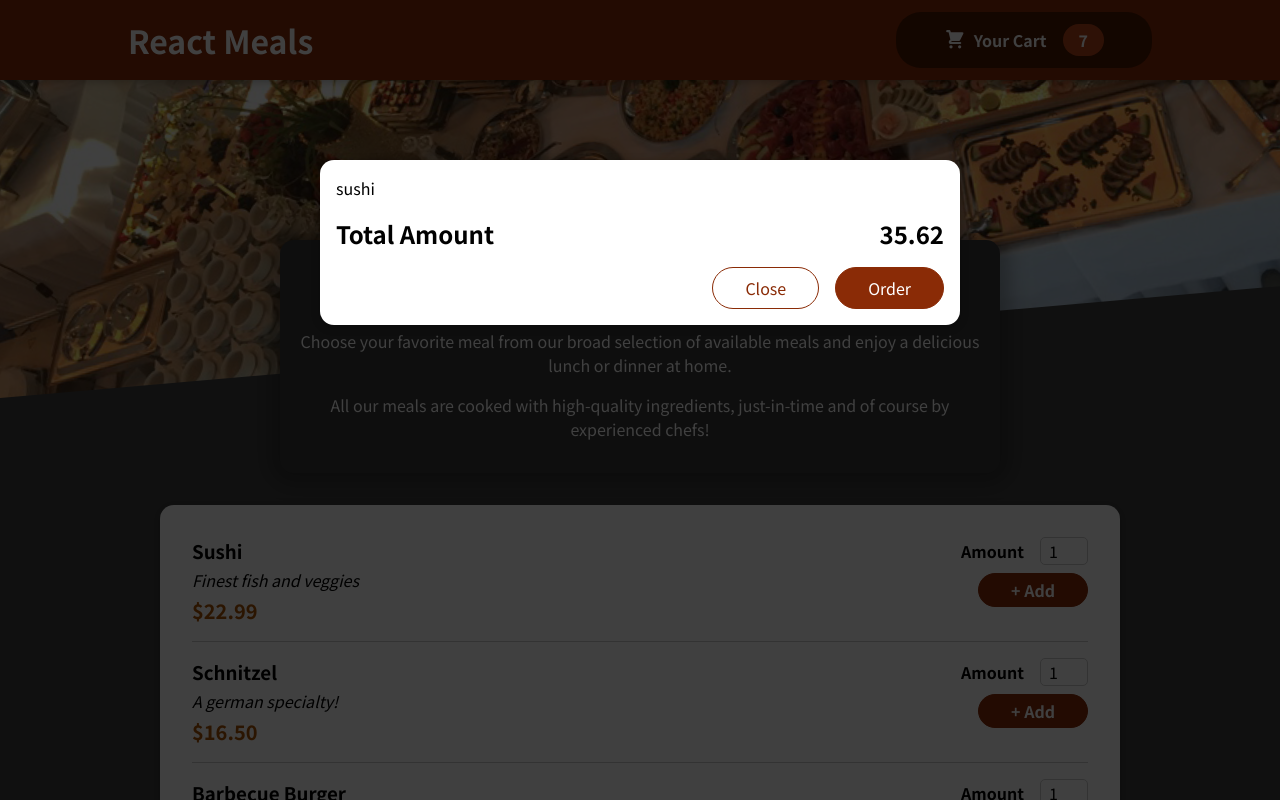
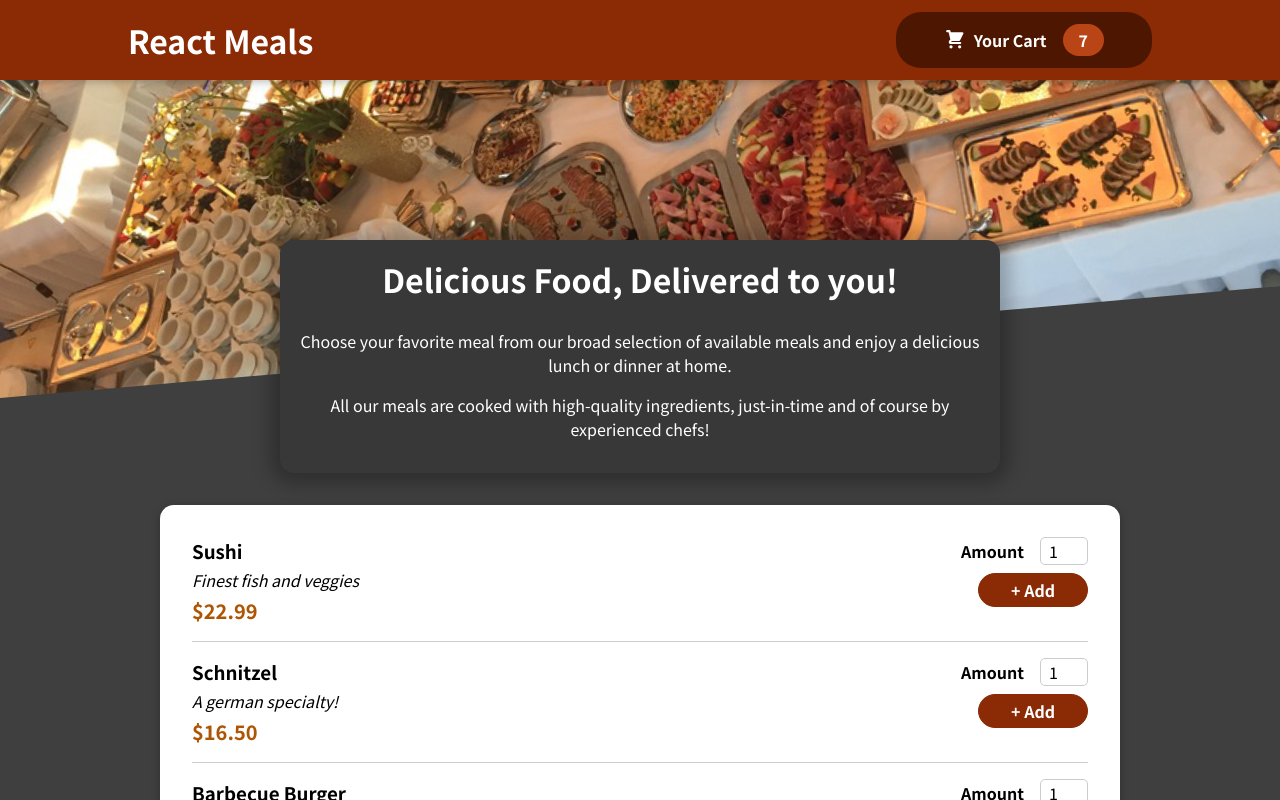
Before and after one commit to SushmaGowda7/restruant-app, a React (Create React App) app: page / in a window 1280 px wide. Shown: the top 800 px of the page. Built offline with nearby package versions, Linux system fonts and the light colour scheme.

Commit message:
cart open and close can be done

```diff
--- a/src/App.js
+++ b/src/App.js
@@ -1,13 +1,22 @@
-import { Fragment } from "react";
+import { Fragment, useState } from "react";
 import Cart from "./Components/Cart/Cart";
 import Header from "./Components/Layout/Header";
 import Meals from "./Components/Meals/Meals";
 
 function App() {
+  const [showCart, setShowCart] = useState(false);
+
+  const ShowCartHandler = () => {
+    setShowCart(true);
+  }
+  const HideCartHandler = () => {
+    setShowCart(false);
+  }
+
   return (
     <Fragment>
-      <Cart />
-      <Header />
+      {showCart && <Cart onCloseCart={HideCartHandler}/>}
+      <Header onShowCart={ShowCartHandler}/>
       <main>
         <Meals />
       </main>
--- a/src/Components/Cart/Cart.js
+++ b/src/Components/Cart/Cart.js
@@ -1,20 +1,20 @@
 import Modal from '../UI/Modal';
 import classes from './Cart.module.css';
 
-const Cart = () => {
+const Cart = (props) => {
     const carItems = <ul className={classes['cart-items']}>
     {[{id:'s1', name: 'sushi', amount: 2, price: 12.99}].map(item => <li>{item.name}</li>)}
     </ul>
 
     return (
-        <Modal>
+        <Modal onCloseCart={props.onCloseCart}>
         {carItems}
         <div className={classes.total}>
             <span>Total Amount</span>
             <span>35.62</span>
         </div>
         <div className={classes.actions}>
-            <button className={classes['button--alt']}>Close</button>
+            <button className={classes['button--alt']} onClick={props.onCloseCart}>Close</button>
             <button className={classes.button}>Order</button>
         </div>
         </Modal>
--- a/src/Components/Layout/Header.js
+++ b/src/Components/Layout/Header.js
@@ -8,7 +8,7 @@
         <Fragment>
             <header className={classes.header}>
                 <h1>React Meals</h1>
-                <HeaderCart />
+                <HeaderCart onClick={props.onShowCart} />
             </header>
             <div className={classes['main-image']}>
                 <img src={mealsImage} alt='Food-img'></img>
--- a/src/Components/Layout/HeaderCart.js
+++ b/src/Components/Layout/HeaderCart.js
@@ -4,7 +4,7 @@
 
 const HeaderCart = (props) => {
     return(
-        <button className={classes.button}>
+        <button className={classes.button} onClick={props.onClick}>
             <span className={classes.icon}>
                 <CartIcon />
             </span>
--- a/src/Components/UI/Modal.js
+++ b/src/Components/UI/Modal.js
@@ -4,7 +4,7 @@
 
 
 const Backdrop= (props) => {
-    return <div className={classes.backdrop} />
+    return <div className={classes.backdrop} onClick={props.onCloseCart}/>
 };
 
 const Overlay= (props) => {
@@ -19,7 +19,7 @@
     const portalElement = document.getElementById('overlay');
     return(
         <Fragment>
-            {ReactDOM.createPortal(<Backdrop />, portalElement)}
+            {ReactDOM.createPortal(<Backdrop onCloseCart={props.onCloseCart}/>, portalElement)}
             {ReactDOM.createPortal(<Overlay>{props.children}</Overlay>, portalElement)}
         </Fragment>
     );
```
